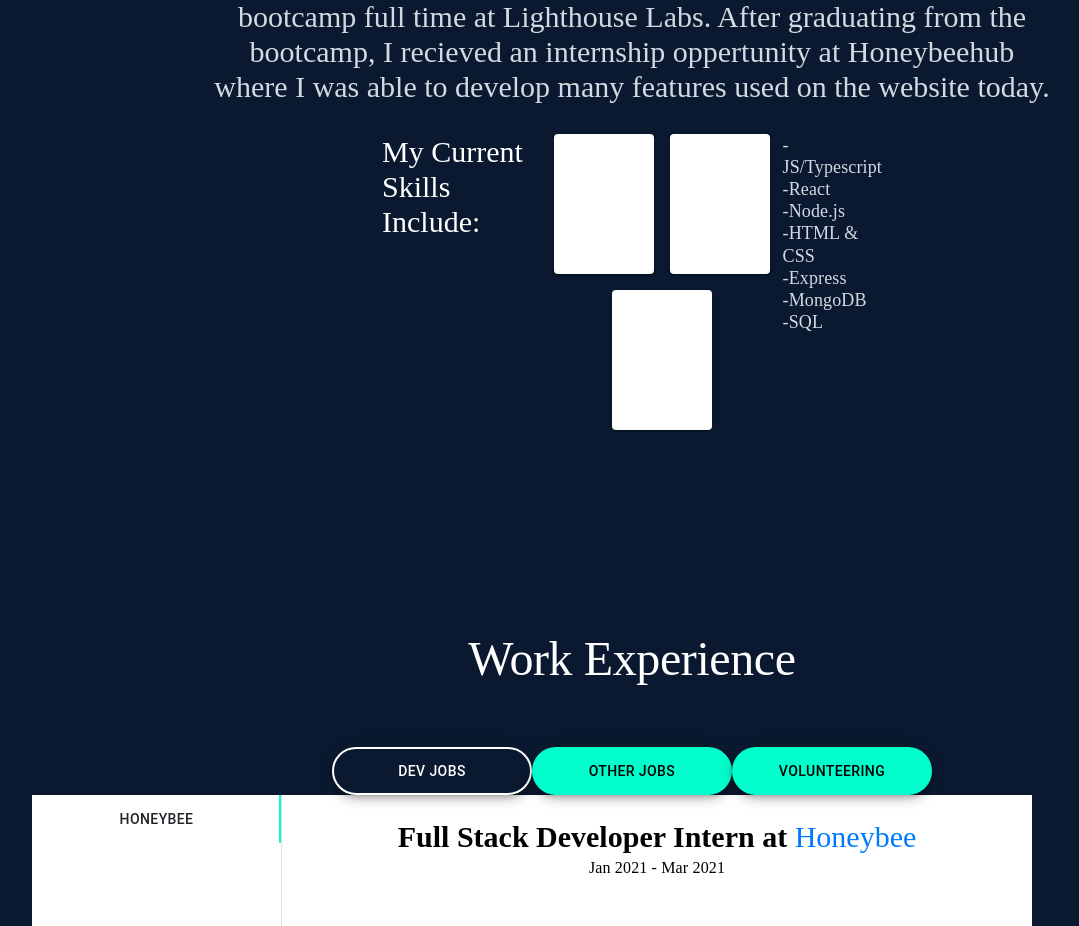
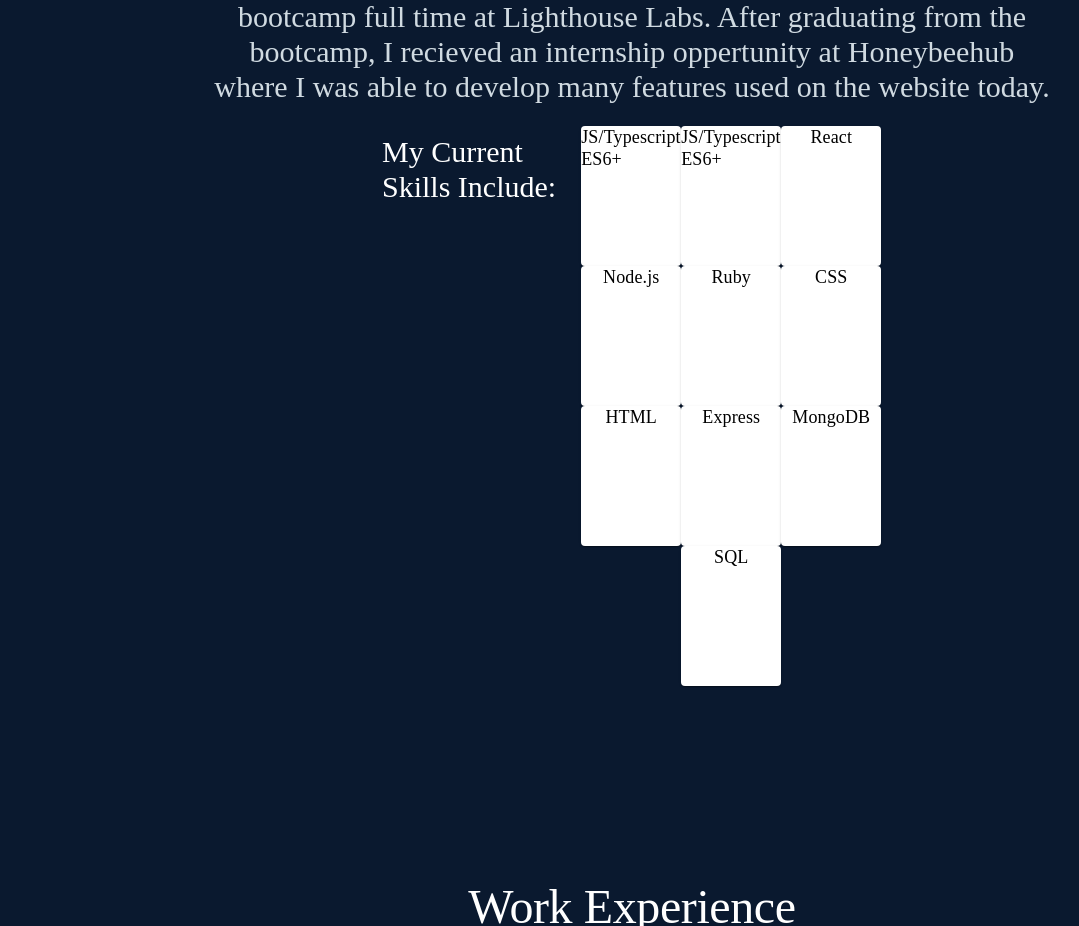
Before and after one commit to WattersIV/portfolio, a React (Create React App) app: page / in a window 1280 px wide. Shown: the part 932-1858 px from the top of the page, without its empty margins (8-1087 px from the left). Built offline with nearby package versions, Linux system fonts and the light colour scheme.

Commit message:
Add tiles for each skill

```diff
--- a/src/componets/AboutMe.tsx
+++ b/src/componets/AboutMe.tsx
@@ -61,29 +61,6 @@ export default function AboutMe () {
             My Current Skills Include:
           </Typography>
           <LanguageTiles />
-          <div className={classes.skillsList}>
-            <Typography variant='h4' color='textPrimary'>
-            -JS/Typescript
-            </Typography>
-            <Typography variant='h4' color='textPrimary'>
-              -React
-            </Typography>
-            <Typography variant='h4' color='textPrimary'>
-              -Node.js
-            </Typography>
-            <Typography variant='h4' color='textPrimary'>
-              -HTML {'&'} CSS
-            </Typography>
-            <Typography variant='h4' color='textPrimary'>
-              -Express
-            </Typography>
-            <Typography variant='h4' color='textPrimary'>
-              -MongoDB
-            </Typography>
-            <Typography variant='h4' color='textPrimary'>
-              -SQL
-            </Typography>
-          </div>
         </div>
       </div>
     </div>
--- a/src/componets/LanguageTiles.tsx
+++ b/src/componets/LanguageTiles.tsx
@@ -1,11 +1,10 @@
 import React from 'react';
-import { makeStyles, createStyles, Theme } from '@material-ui/core/styles';
+import { makeStyles, createStyles, Theme} from '@material-ui/core/styles';
+import { Typography } from '@material-ui/core'
 import Grid, { GridSpacing } from '@material-ui/core/Grid';
-import FormLabel from '@material-ui/core/FormLabel';
-import FormControlLabel from '@material-ui/core/FormControlLabel';
-import RadioGroup from '@material-ui/core/RadioGroup';
-import Radio from '@material-ui/core/Radio';
 import Paper from '@material-ui/core/Paper';
+import { skills } from '../config'
+import { theme } from '../theme/theme'
 
 const useStyles = makeStyles((theme: Theme) =>
   createStyles({
@@ -15,16 +14,24 @@ const useStyles = makeStyles((theme: Theme) =>
     paper: {
       height: 140,
       width: 100,
+      backgroundColor: 'white',
+      display: 'flex',
+      flexDirection: 'column',
     },
     control: {
       padding: theme.spacing(2),
     },
+    skill: {
+      color: `${theme.palette.secondary.contrastText}`,
+      display: 'flex',
+      justifyContent: 'center',
+    }
   }),
 );
 
 export default function LanguageTiles() {
   const [spacing, setSpacing] = React.useState<GridSpacing>(2);
-  const classes = useStyles();
+  const classes = useStyles(theme);
 
   const handleChange = (event: React.ChangeEvent<HTMLInputElement>) => {
     setSpacing(Number((event.target as HTMLInputElement).value) as GridSpacing);
@@ -34,9 +41,13 @@ export default function LanguageTiles() {
     <Grid container className={classes.root} spacing={2}>
       <Grid item xs={12}>
         <Grid container justify="center" spacing={spacing}>
-          {[0, 1, 2].map((value) => (
-            <Grid key={value} item>
-              <Paper className={classes.paper} />
+          {skills.map((skill, index) => (
+            <Grid key={index} >
+              <Paper className={classes.paper}>
+                <Typography variant='h4' className={classes.skill}>
+                  {skill.title}
+                </Typography>
+              </Paper>
             </Grid>
           ))}
         </Grid>
--- a/src/config.ts
+++ b/src/config.ts
@@ -134,3 +134,51 @@ export const projects: Project[] = [
     githubURL: 'https://github.com/WattersIV/jungle-rails',
   }
 ]
+
+interface ISkills {
+  icon: string,
+  title: string
+}
+
+export const skills: ISkills[] = [
+  {
+    icon: '',
+    title: 'JS/Typescript ES6+'
+  },
+  {
+    icon: '',
+    title: 'JS/Typescript ES6+'
+  },
+  {
+    icon: '',
+    title: 'React'
+  },
+  {
+    icon: '',
+    title: 'Node.js'
+  },
+  {
+    icon: '',
+    title: 'Ruby'
+  },
+  {
+    icon: '',
+    title: 'CSS'
+  },
+  {
+    icon: '',
+    title: 'HTML'
+  },
+  {
+    icon: '',
+    title: 'Express'
+  },
+  {
+    icon: '',
+    title: 'MongoDB'
+  },
+  {
+    icon: '',
+    title: 'SQL'
+  },
+]
```
Also changed, not shown: 1 other file (tests, documents, lock files or other folders).
